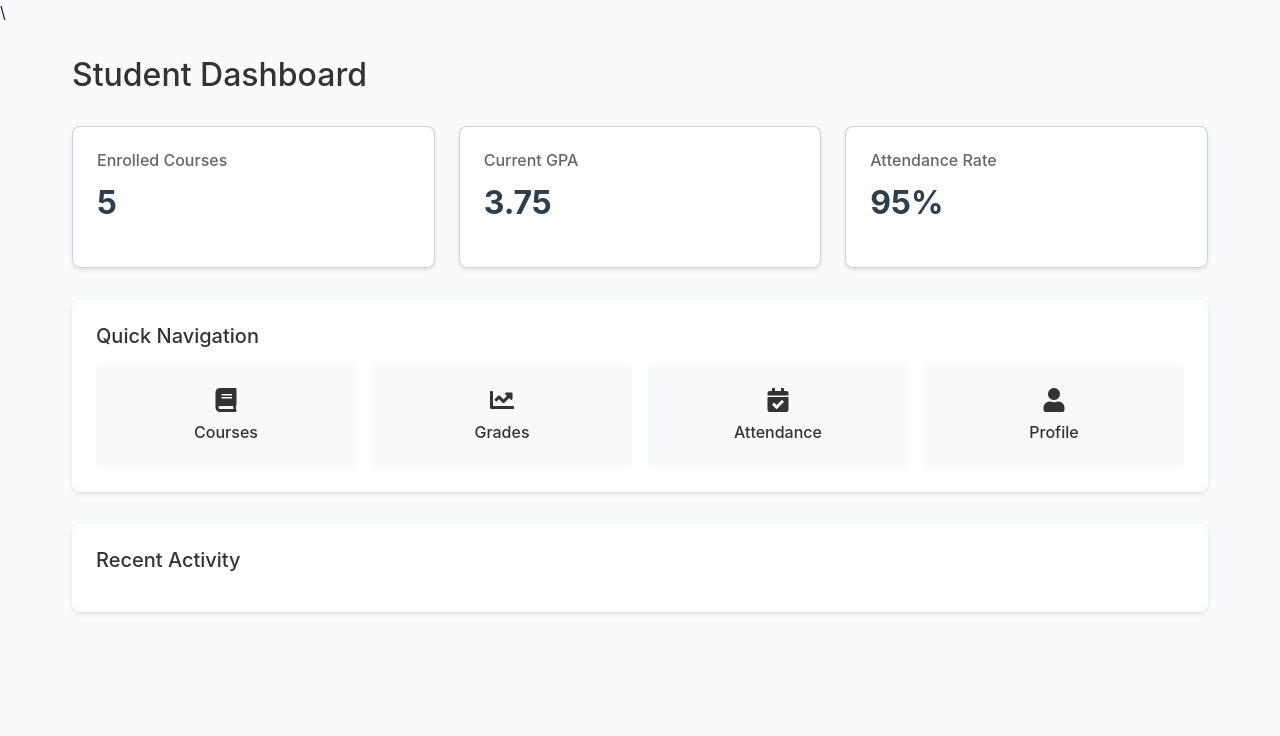
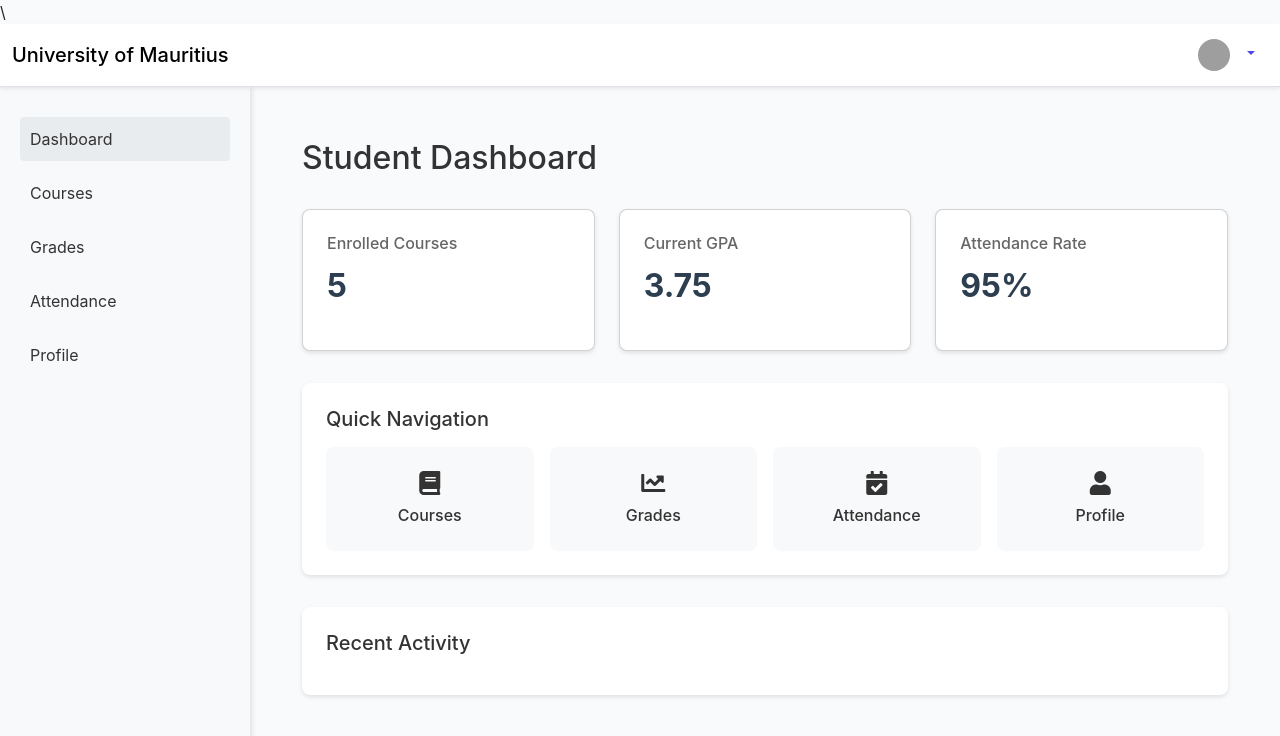
Before and after one commit to tir-p/student-portal-app, an Angular app: page /dashboard in a window 1280 px wide. Shown: the top 736 px of the page. Built offline with nearby package versions, Linux system fonts and the light colour scheme; grey boxes are pictures that could not be loaded.

Commit message:
First night of work
-_-

```diff
--- a/src/app/app.html
+++ b/src/app/app.html
@@ -1 +1 @@
-<router-outlet></router-outlet>
+<app-main-layout></app-main-layout>
--- a/src/app/app.ts
+++ b/src/app/app.ts
@@ -1,9 +1,9 @@
 import { Component, signal } from '@angular/core';
-import { RouterOutlet } from '@angular/router';
+import { MainLayoutComponent } from './layout/main-layout/main-layout.component';
 
 @Component({
   selector: 'app-root',
-  imports: [RouterOutlet],
+  imports: [MainLayoutComponent],
   templateUrl: './app.html',
   styleUrl: './app.css'
 })
--- a/src/app/attendance-component/attendance-component.ts
+++ b/src/app/attendance-component/attendance-component.ts
@@ -9,8 +9,7 @@
   standalone: true,
   imports: [
     CommonModule,
-    AttendanceStatusPipe,
-    CourseCodePipe
+    AttendanceStatusPipe
   ],
   templateUrl: './attendance-component.html',
   styleUrls: ['./attendance-component.scss']
--- a/src/app/sidebar-component/sidebar-component.html
+++ /dev/null
@@ -1 +0,0 @@
-<p>sidebar-component works!</p>
```
Also changed, not shown: 1 other file (tests, documents, lock files or other folders).
